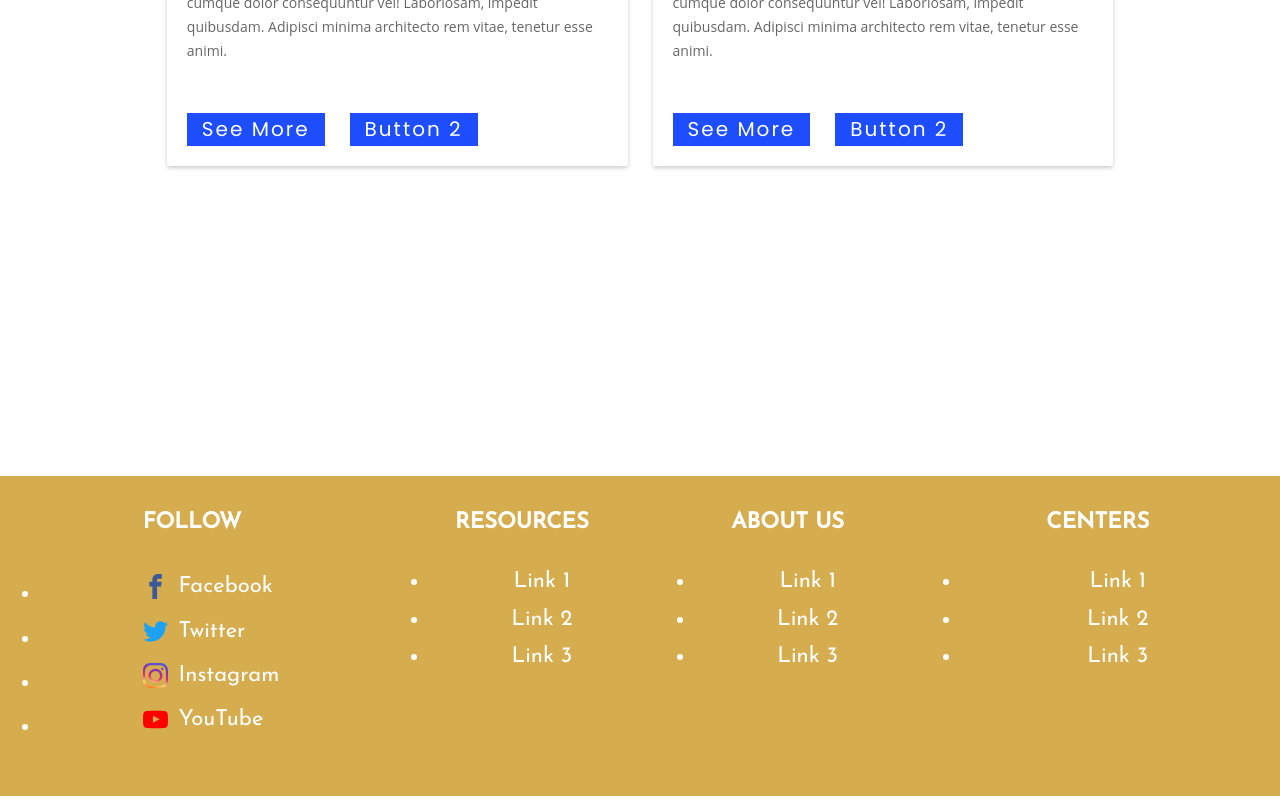
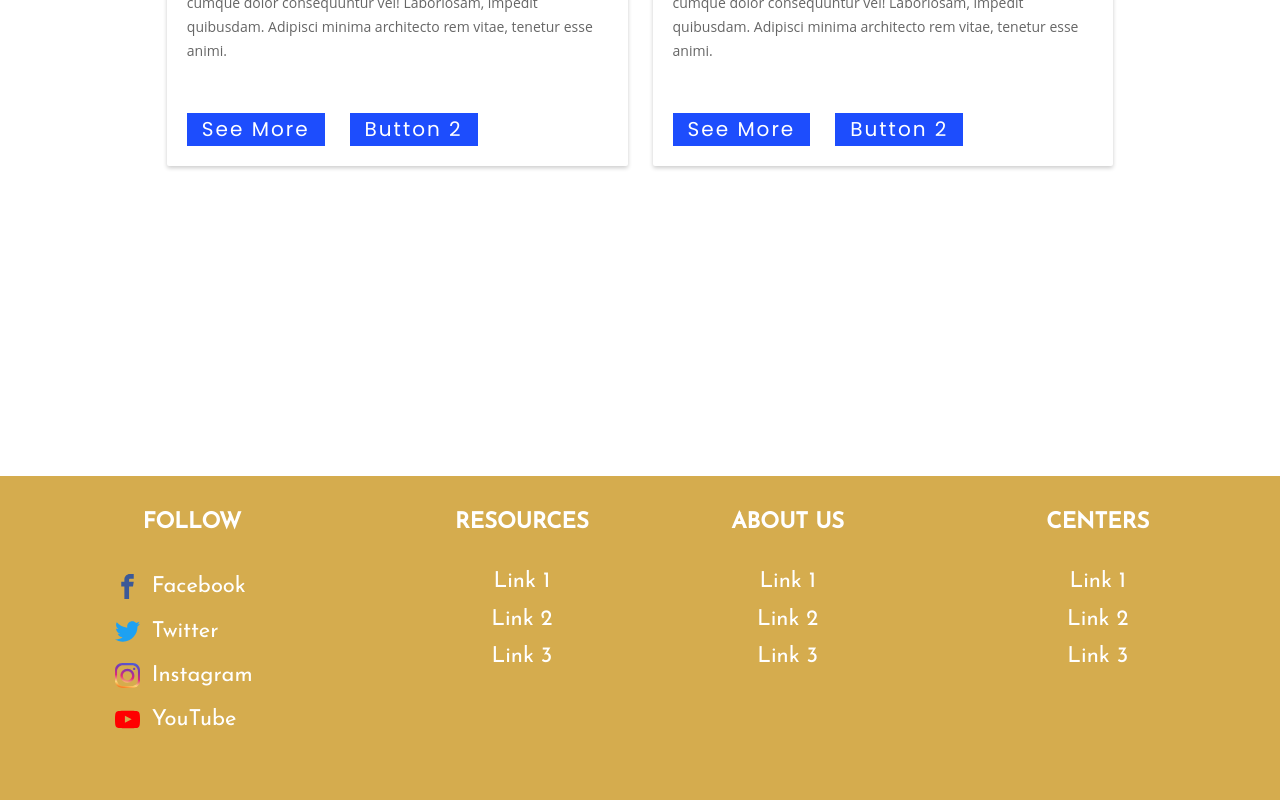
Before and after one commit to SafedPankhFoundation/pankh-foundation, a React (Create React App) app: page / in a window 1280 px wide. Shown: the part 1766-2566 px from the top of the page. Built offline with nearby package versions, Linux system fonts and the light colour scheme.

Commit message:
footer bullets removed and links center aligned

```diff
--- a/src/styles/components/Footer.scss
+++ b/src/styles/components/Footer.scss
@@ -36,6 +36,11 @@
 .footer-links {
     display: grid;
     grid-template-rows: auto;
+    padding-left: 0
+}
+
+.Footer ul {
+    list-style-type: none;
 }
 
 .Footer ul > li {
--- a/src/styles/index.css
+++ b/src/styles/index.css
@@ -756,6 +756,11 @@ body {
 .footer-links {
   display: grid;
   grid-template-rows: auto;
+  padding-left: 0;
+}
+
+.Footer ul {
+  list-style-type: none;
 }
 
 .Footer ul > li {
```
